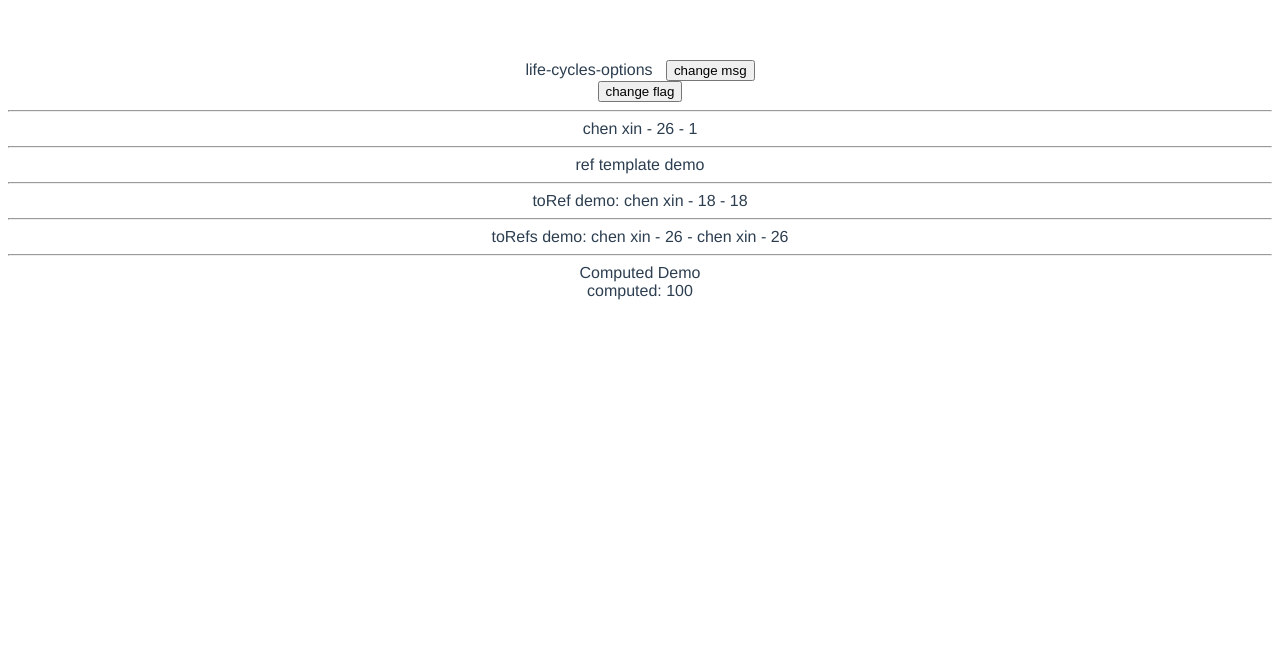
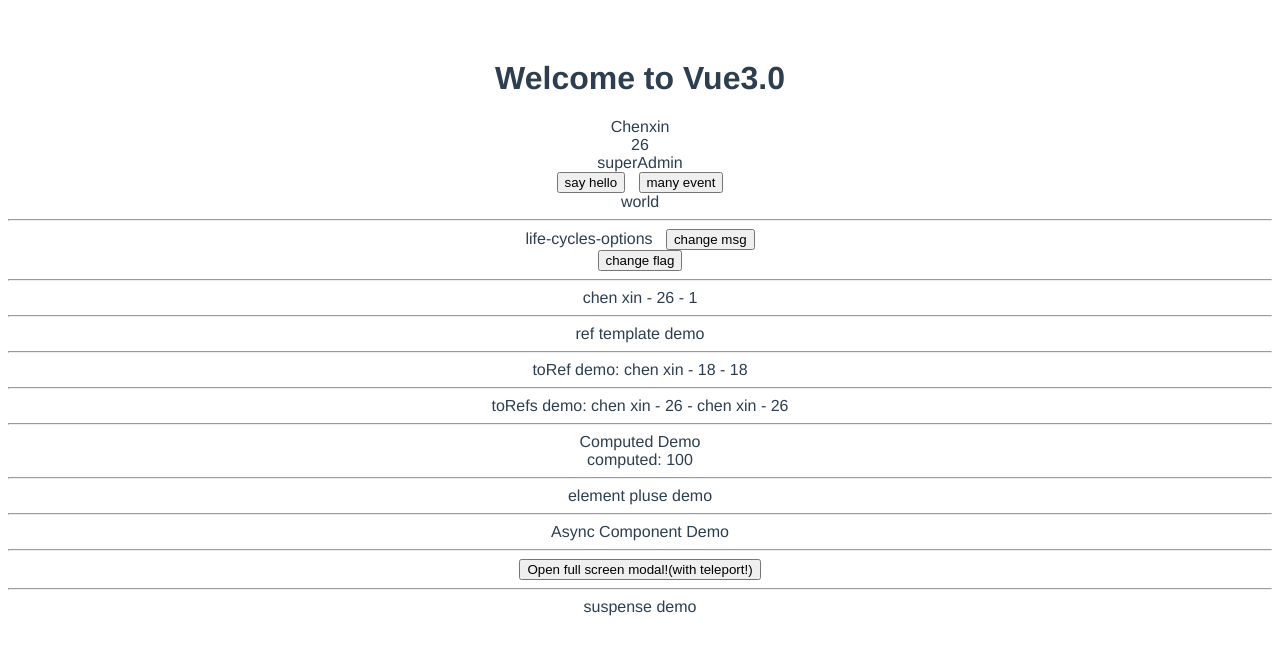
Before and after one commit to smilecode11/interview-vue3, a Vue app: page / in a window 1280 px wide. Shown: the top 654 px of the page. Built offline with nearby package versions, Linux system fonts and the light colour scheme.

Commit message:
feat: vue3 有哪些升级功能

```diff
--- a/src/App.vue
+++ b/src/App.vue
@@ -1,6 +1,6 @@
 <template>
-  <!-- <HelloWorld msg="Welcome to Vue3.0" />
-  <hr /> -->
+  <HelloWorld :msg="hellowordMsg" @onSayHello="sayHello" />
+  <hr />
   <LifeCyclesDemo v-if="flag" />
   <button @click="flag = !flag">change flag</button>
   <hr />
@@ -13,35 +13,58 @@
   <toRefsDemo />
   <hr />
   <ComputedDemo />
+  <hr />
+  <ElementPluseDemo />
+  <hr />
+  <AsyncComponentDemo />
+  <hr />
+  <TeleportDemo />
+  <hr />
+  <SuspenseDemo />
 </template>
 
 <script lang="ts">
-// import HelloWorld from "./components/HelloWorld.vue";
+import HelloWorld from "./components/HelloWorld.vue";
 import LifeCyclesDemo from "./components/LifeCyclesDemo.vue";
 import RefDemo from "./components/RefDemo.vue";
 import RefTemplateDemo from "./components/RefTemplateDemo.vue";
 import toRefDemo from "./components/toRefDemo.vue";
 import toRefsDemo from "./components/toRefsDemo.vue";
 import ComputedDemo from "./components/ComputedDemo.vue";
+import ElementPluseDemo from "./components/ElementPluseDemo.vue";
+import TeleportDemo from "./components/TeleportDemo.vue";
+import SuspenseDemo from "./components/SuspenseDemo.vue";
 
-
-export default {
+import { defineComponent, defineAsyncComponent } from "vue";
+export default defineComponent({
   name: "App",
   data() {
     return {
       flag: true,
+      hellowordMsg: "Welcome to Vue3.0",
     };
   },
+  methods: {
+    sayHello(info: string) {
+      this.hellowordMsg = info;
+    },
+  },
   components: {
-    // HelloWorld,
+    HelloWorld,
     LifeCyclesDemo,
     RefDemo,
     RefTemplateDemo,
     toRefDemo,
     toRefsDemo,
-    ComputedDemo
+    ComputedDemo,
+    ElementPluseDemo,
+    AsyncComponentDemo: defineAsyncComponent(
+      () => import("./components/AsyncComponentDemo.vue")
+    ),
+    TeleportDemo,
+    SuspenseDemo,
   },
-};
+});
 </script>
 
 <style>
--- /dev/null
+++ b/src/components/AsyncComponentDemo.vue
@@ -0,0 +1,13 @@
+<template>
+  <div class="async-component">Async Component Demo</div>
+</template>
+
+<script lang="ts">
+import { defineComponent } from "vue";
+export default defineComponent({
+  name: "async-component",
+  setup() {
+    console.log("- Async Component Demo setup -");
+  },
+});
+</script>
--- /dev/null
+++ b/src/components/ElementPluseDemo.vue
@@ -0,0 +1,15 @@
+<template>
+  <div class="element-pluse">
+    <div>element pluse demo</div>
+  </div>
+</template>
+
+<script lang="ts">
+import { defineComponent } from "vue";
+
+export default defineComponent({
+  setup() {},
+  components: {
+  },
+});
+</script>
--- a/src/components/HelloWorld.vue
+++ b/src/components/HelloWorld.vue
@@ -8,13 +8,18 @@
       <br />
       <span v-if="loginUser.identity">{{ loginUser.identity }}</span>
     </div>
+    <button @click="sayHello">say hello</button> &nbsp;
+    <button @click="oneEvent($event), twoEvent($event)">many event</button>
+  </div>
+  <div class="world">
+    world
   </div>
 </template>
 
 <script lang="ts">
 import { defineComponent } from "vue";
 export default defineComponent({
-  setup() {
+  setup(props, context) {
     // 登录用户信息
     interface IUser {
       name: string;
@@ -27,16 +32,30 @@
       identity: "superAdmin",
     };
 
-    // 其它数据
+    function sayHello() {
+      context.emit("onSayHello", "hello");
+    }
+
+    function oneEvent(event: Event) {
+      console.log("oneEvent", event);
+    }
+
+    function twoEvent(event: Event) {
+      console.log("twoEvent", event);
+    }
 
     return {
       loginUser,
+      sayHello,
+      oneEvent,
+      twoEvent,
     };
   },
   name: "HelloWorld",
   props: {
     msg: String,
   },
+  emits: ["onSayHello"],
 });
 </script>
 
--- /dev/null
+++ b/src/components/SuspenseDemo.vue
@@ -0,0 +1,28 @@
+<template>
+  <div>suspense demo</div>
+  <Suspense>
+    <template>
+      <AsyncComponentDemo />
+    </template>
+    <!-- #fallback 就是一个具名插槽
+        Suspense 内部有两个 slot, 其中一个就是 fallback
+    -->
+    <template #fallback>
+      <div>Loading AysncComponent...</div>
+    </template>
+  </Suspense>
+</template>
+
+<script lang="ts">
+import { defineComponent, defineAsyncComponent } from "vue";
+export default defineComponent({
+  setup() {
+    console.log("- suspense demo setup -");
+  },
+  components: {
+    AsyncComponentDemo: defineAsyncComponent(
+      () => import("./AsyncComponentDemo.vue")
+    ),
+  },
+});
+</script>
--- /dev/null
+++ b/src/components/TeleportDemo.vue
@@ -0,0 +1,43 @@
+<template>
+  <div class="teleport-demo">
+    <button @click="modalOpen = true">
+      Open full screen modal!(with teleport!)
+    </button>
+
+    <teleport to="body">
+      <div v-if="modalOpen" class="teleport-modal">
+        <div>teleport 弹窗(父元素是 body)</div>
+        <br />
+        <button @click="modalOpen = false">Close</button>
+      </div>
+    </teleport>
+  </div>
+</template>
+
+<script lang="ts">
+import { defineComponent, ref } from "vue";
+export default defineComponent({
+  setup() {
+    let modalOpen = ref(false);
+    return {
+      modalOpen,
+    };
+  },
+});
+</script>
+
+<style>
+.teleport-modal {
+  position: fixed;
+  top: 0;
+  left: 0;
+  width: 100vw;
+  height: 100vh;
+  background: rgba(0, 0, 0, 0.6);
+  display: flex;
+  flex-direction: column;
+  justify-content: center;
+  align-items: center;
+  color: #fff;
+}
+</style>
--- a/tsconfig.json
+++ b/tsconfig.json
@@ -5,6 +5,7 @@
     "strict": true,
     "strictNullChecks": true,
     "esModuleInterop": true,
-      "experimentalDecorators": true
+    "experimentalDecorators": true,
+    "allowJs": true
   }
 }
```
Also changed, not shown: src/main.js (+5 -2 lines), vue.config.js (line endings or trailing spaces). Lines whose indentation alone changed are shown as unchanged.
